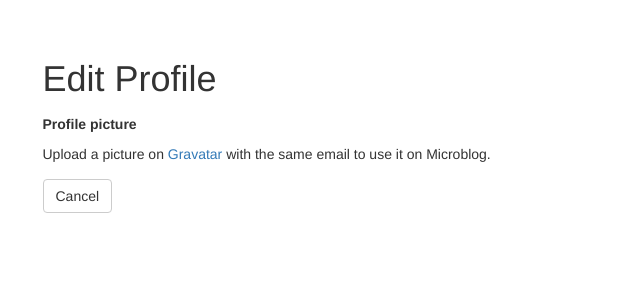
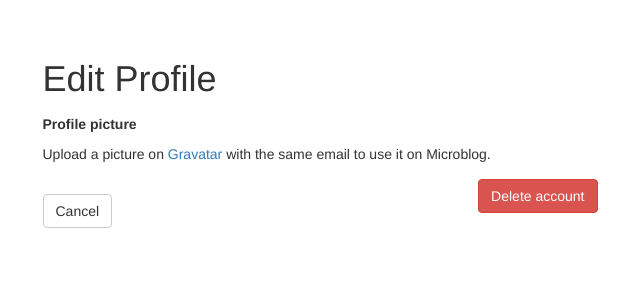
Before and after one commit to symsmith/microblog, a Flask app: template app/templates/edit_profile.html in a window 1280 px wide. Shown: the part 51-351 px from the top of the page, without its empty margins (320-960 px from the left). Run offline with Flask 2, Linux system fonts and the light colour scheme; the template is opened without the code that fills it: values that come from a table or form of the project are taken from there, others are empty; the visitor is signed in with stand-in values (Sample User, id 1); data comes from the database, SQL or seed files in the repository; some libraries are stand-ins or nearby versions.

Commit message:
Add delete account form

```diff
--- a/app/templates/edit_profile.html
+++ b/app/templates/edit_profile.html
@@ -11,8 +11,30 @@
             <p><strong>Profile picture</strong></p>
             <p>Upload a picture on <a target="_BLANK" href="//gravatar.com">Gravatar</a> with the same email to use it on Microblog.</p>
         </div>
-        <div class="form-group">
-            {{ wtf.form_field(form.submit) }} <a href="{{ url_for('user', username=current_user.username) }}" class="btn btn-default">Cancel</a>
+        <div class="form-group pull-left">
+            {{ wtf.form_field(form.submit) }}
+            <a href="{{ url_for('user', username=current_user.username) }}" class="btn btn-default">Cancel</a>
+        </div>
+            <span class="btn btn-danger pull-right" data-toggle='modal' data-target='#deleteModal'>Delete account</span>
+        <div class="modal fade" id="deleteModal" tabindex="-1" role="dialog">
+            <div class="modal-dialog" role="document">
+                <div class="modal-content">
+                    <div class="modal-header">
+                        <button type="button" class="close" data-dismiss="modal" aria-label="Close"><span aria-hidden="true">&times;</span></button>
+                        <h4 class="modal-title" id="myModalLabel">Are you sure?</h4>
+                    </div>
+                    <div class="modal-body">
+                        All of your posts will be deleted. There is no way to retrieve a deleted account.
+                    </div>
+                    <div class="modal-footer">
+                        <form action="" method="post">
+                            {{ delete_form.hidden_tag() }}
+                            <button type="button" class="btn btn-default" data-dismiss="modal">No, cancel</button>
+                            {{ delete_form.submit(value='Yes, I want to delete my account', class='btn btn-danger') }}
+                        </form>
+                    </div>
+                </div>
+            </div>
         </div>
     </form>
 {% endblock %}
```
